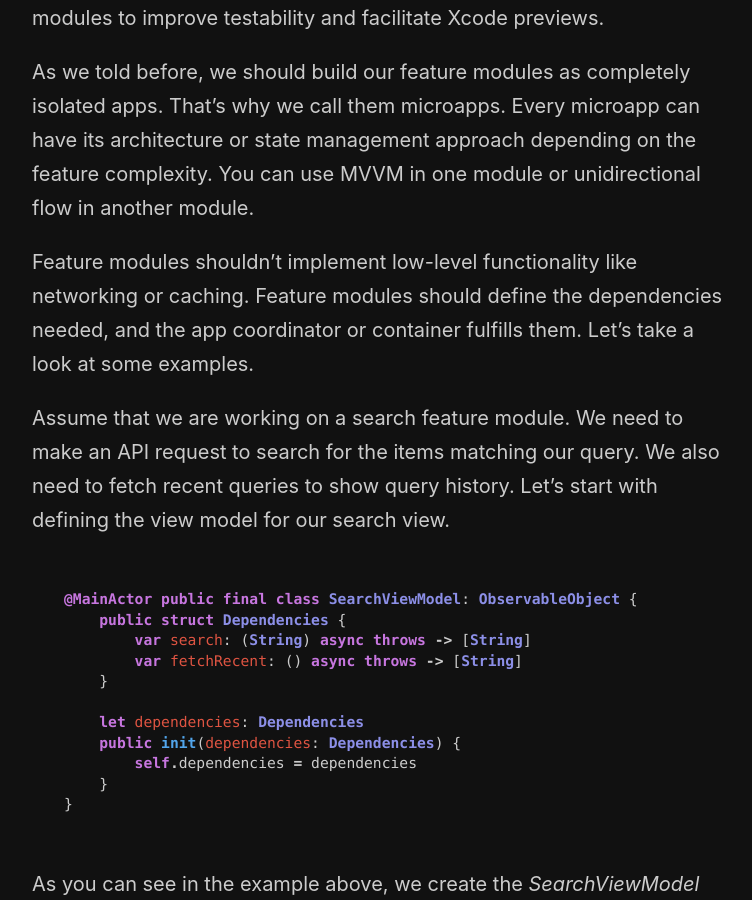
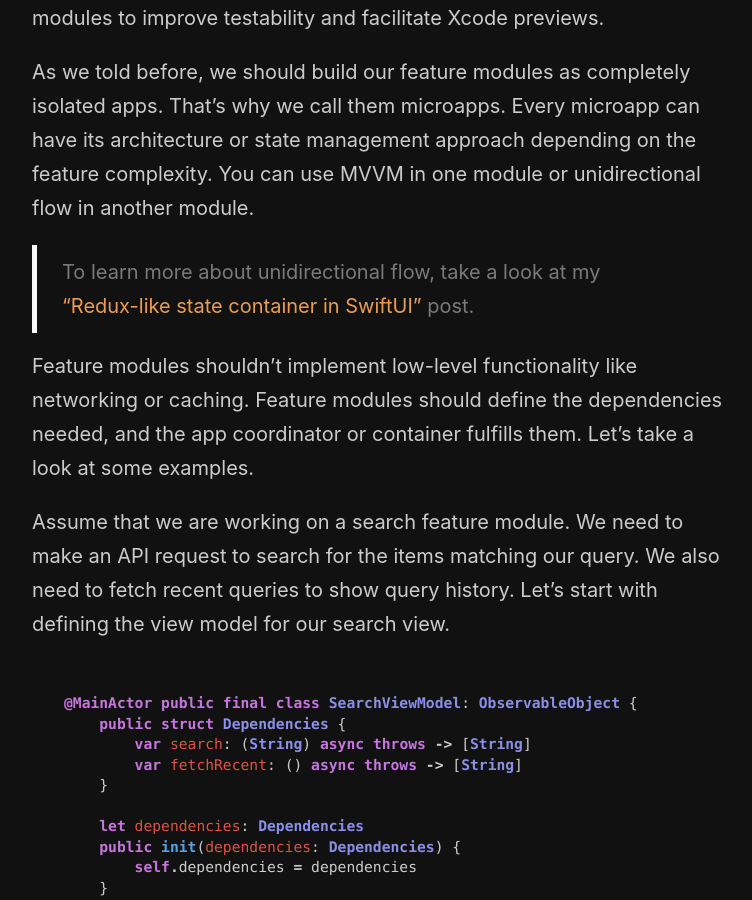
Before and after one commit to mecid/mecid.github.io, a Jekyll site: the page built from _posts/2022-02-02-microapps-architecture-in-swift-dependency-injection.md, in a window 1280 px wide and 900 px high, scrolled down 448 px. Shown: the whole window, without its empty margins (258-1010 px from the left). Built offline with Jekyll 4.4.1, drawn with Linux system fonts in a browser that asks for light colours.

Commit message:
reference to redux-like arch added in di for microapps post

```diff
--- a/_posts/2022-02-02-microapps-architecture-in-swift-dependency-injection.md
+++ b/_posts/2022-02-02-microapps-architecture-in-swift-dependency-injection.md
@@ -8,6 +8,8 @@ image: /public/xcode-spm.png
 We covered a lot of things related to microapps architecture in Swift during the last month. I would love to finalize the series of posts by touching another essential edge of the approach: Dependency Injection. This week we will learn how to inject the dependencies into feature modules to improve testability and facilitate Xcode previews.
 
 As we told before, we should build our feature modules as completely isolated apps. That's why we call them microapps. Every microapp can have its architecture or state management approach depending on the feature complexity. You can use MVVM in one module or unidirectional flow in another module.
+
+> To learn more about unidirectional flow, take a look at my ["Redux-like state container in SwiftUI"](/2019/09/18/redux-like-state-container-in-swiftui/) post.
 
 Feature modules shouldn't implement low-level functionality like networking or caching. Feature modules should define the dependencies needed, and the app coordinator or container fulfills them. Let's take a look at some examples.
 
```
